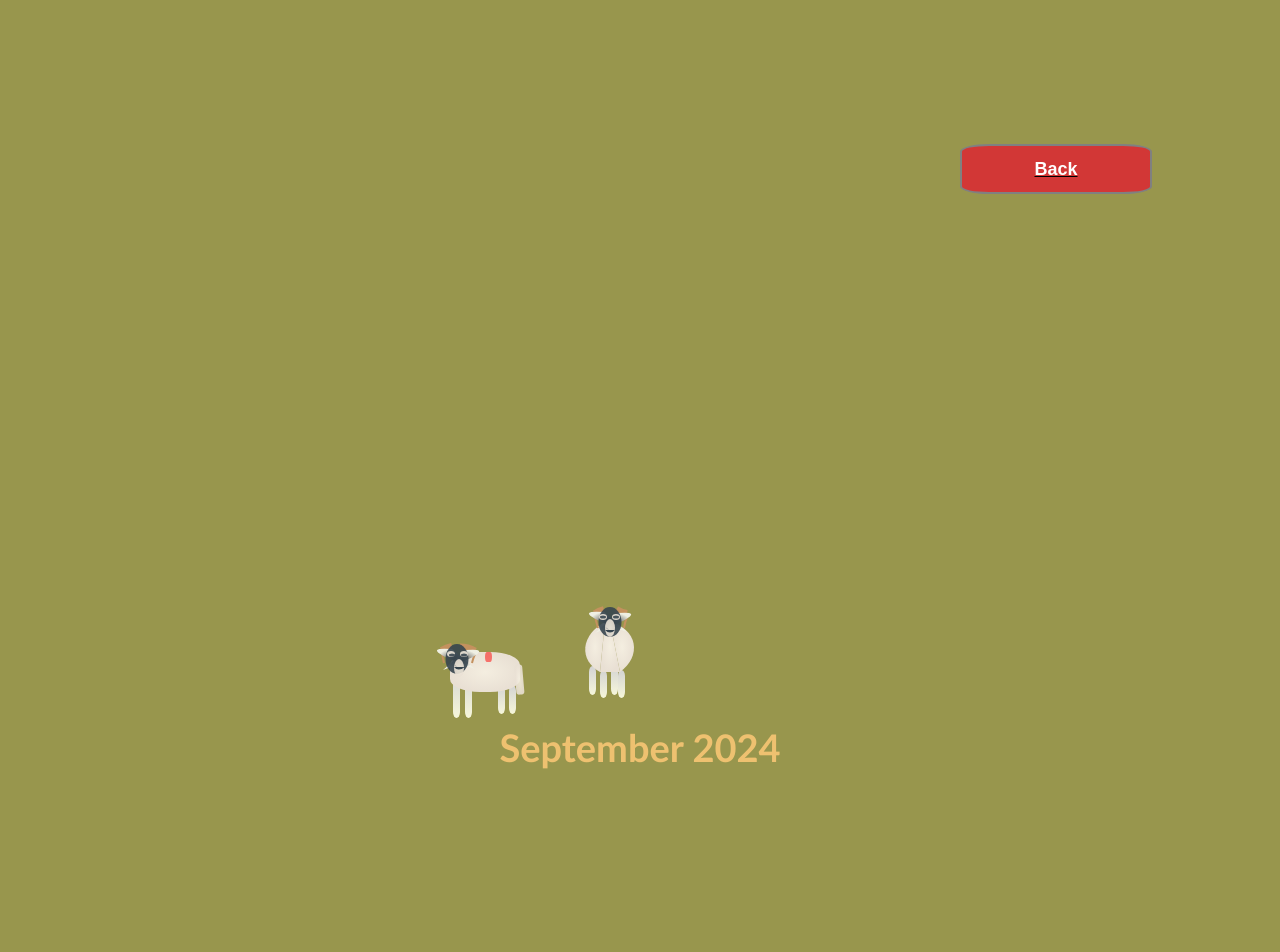
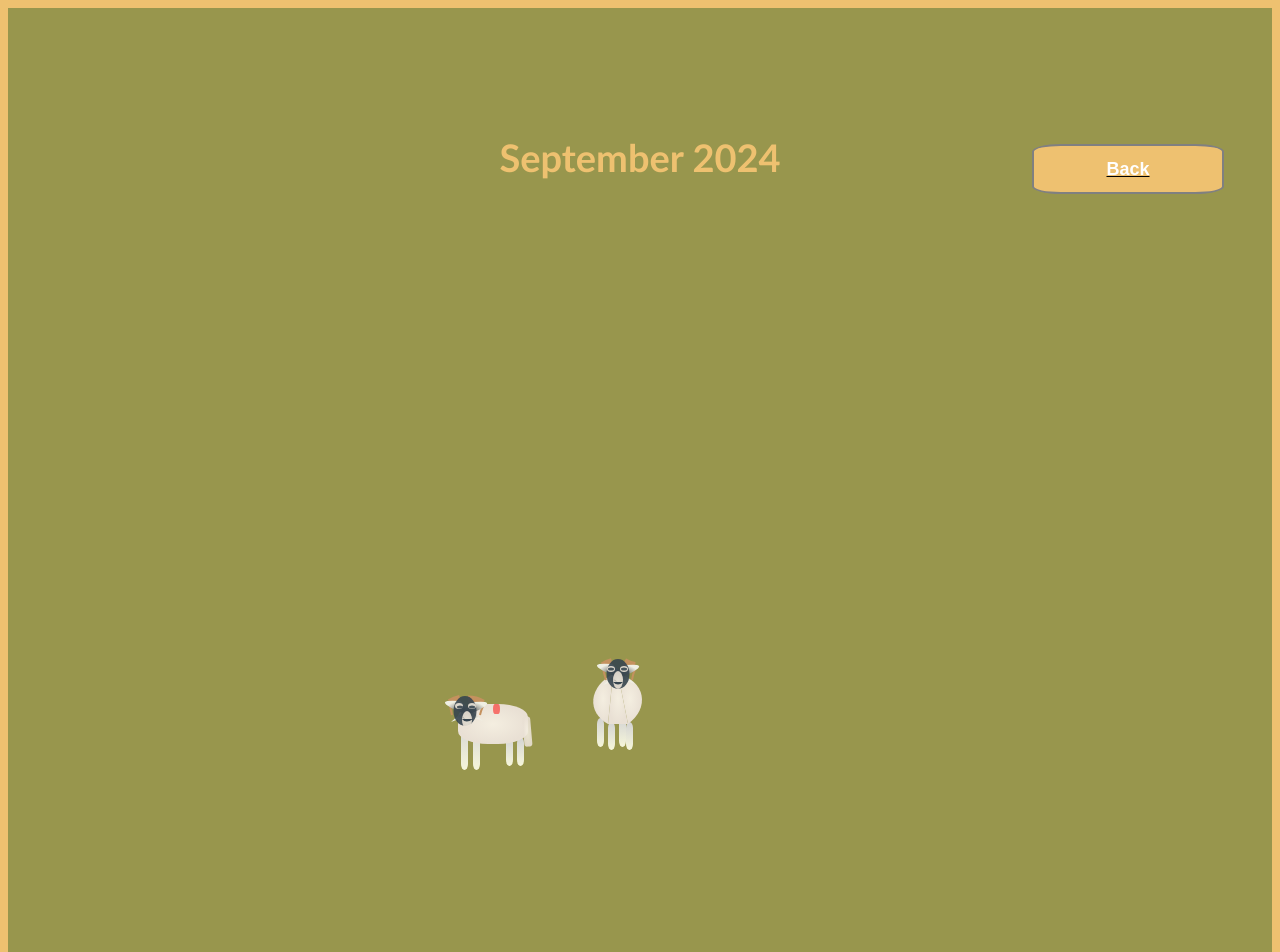
Before and after one commit to JillThomas799/thomasfamilyblog-2024-2025git, a React (Create React App) app: page /september2024 in a window 1280 px wide. Shown: the top 952 px of the page. Built offline with nearby package versions, Linux system fonts and the light colour scheme.

Commit message:
Edits to September 2024 blog

```diff
--- a/src/September2024.css
+++ b/src/September2024.css
@@ -1,4 +1,4 @@
-.SeptemberHeader{
+.SeptemberHeader2024{
   font-size: 38px;
   font-weight:bold;
   font-family:'Gill Sans', 'Gill Sans MT', Calibri, 'Trebuchet MS', sans-serif;
@@ -13,7 +13,7 @@
   position:absolute;
   height:50px;
   width:15%;
-  background-color: #D23736 ;
+  background-color: #eec170 ;
   border:grey 2px solid;
   text-align: center;
   font-size: large;
@@ -21,7 +21,7 @@
   color:black;
   top:10%;
   text-decoration: underline;
-  margin: 5% 25% 5% 75%;
+  margin: 5% 20% 5% 80%;
   border-radius:15%;
   -webkit-border-radius:15%;
   -moz-border-radius:15%;
@@ -34,7 +34,15 @@
     }
 
 .LinkSeptember{
-  color:whitesmoke;
+  color:#585123;
+  font-weight: bold;
+  font-size: 1.0rem;
+}
+
+.SeptemberheaderDisplay{
+  background-color:"#98964D";
+  padding-bottom:15%;
+  border: solid #eec170 8px;
 }
 
 .SeptemberList{
@@ -90,7 +98,7 @@
     margin-bottom: 0vh;
     font-size:1.2rem;
     font-family:'Gill Sans', 'Gill Sans MT', Calibri, 'Trebuchet MS', sans-serif;
-    font-weight:bold;
+    /* font-weight:bold; */
   }
 
   .blogPhotoDivSeptember{
@@ -152,7 +160,7 @@ padding-bottom: 2%;
 padding-right: 10%;
 padding-left:10%;
 color:black;
-font-size:1.2rem;
+font-size:1.0rem;
 font-family:'Gill Sans', 'Gill Sans MT', 'Calibri', 'Trebuchet MS', 'sans-serif';
 }
 
@@ -166,18 +174,18 @@ padding-right:2%;
 color:black;
 display:flex;
 flex-direction:column;
-font-size:1.2rem;
+font-size:1.0rem;
 font-family:'Gill Sans', 'Gill Sans MT', 'Calibri', 'Trebuchet MS', 'sans-serif';
 }
 
 .titlesSeptember{
   color:black;
-  font-size:1.3rem;
+  font-size:1.2rem;
 }
 
 .headTitlesSeptember{
   color:black;
-  font-size:1.3rem;
+  font-size:1.2rem;
   text-decoration: underline;
 }
 
@@ -207,6 +215,10 @@ font-family:'Gill Sans', 'Gill Sans MT', 'Calibri', 'Trebuchet MS', 'sans-serif'
 #sheepAdultLambS2{
   overflow-x: visible;
   overflow-y: visible;
+}
+
+.CowsAndSheep {
+  margin-bottom:15%;
 }
 
 /*CSS for Harry's PhD congratulations firework display */
--- a/src/September2024.js
+++ b/src/September2024.js
@@ -20,12 +20,15 @@ import GreatAshbyScar from './imagesresized/GreatAshbyScar.jpg';
 
 export default function September2024() {
     return (
-      <div style={{backgroundColor:"#98964D"}}>
-        <div className="SeptemberHeader">
-          <button id="backbuttonSeptember">
+      <div style={{backgroundColor:"#504F22"}}>
+      <div className="SeptemberheaderDisplay" style={{backgroundColor:"#98964D"}}>
+        <div>
+          <button id="backbuttonSeptember" style={{Color:"#000000"}}>
             <Link to="/" className="backbuttonLink">Back</Link>
           </button>
         </div>
+
+        <div className="SeptemberHeader2024">September 2024</div>
         <svg className="CowsAndSheep" version="1.1" x="0" y="20" width="100%" height="50vh" viewBox="0 0 -60 0" style={{overflow:"visible"}}>
           <defs>
           <radialGradient id="Gradsheepfur" x1="0%" y1="0%" x2="100%" y2="100%">
@@ -136,12 +139,8 @@ export default function September2024() {
           <use xlinkHref="#swaledaleSheepS2" x={600} y={150} style={{transform:"scale(2.2)"}} />
           </svg>
 
-
          </svg>
-
-
-        <div className="SeptemberHeader">September 2024</div>
-
+         </div>  {/* Closing tag SeptemberheaderDisplay*/ }
 
         <div className="datenewsDivSeptember" style={{marginTop:"5%"}}>
             <section className="newsheaderSeptember">Welcome to our September 2024 blog</section>
```
